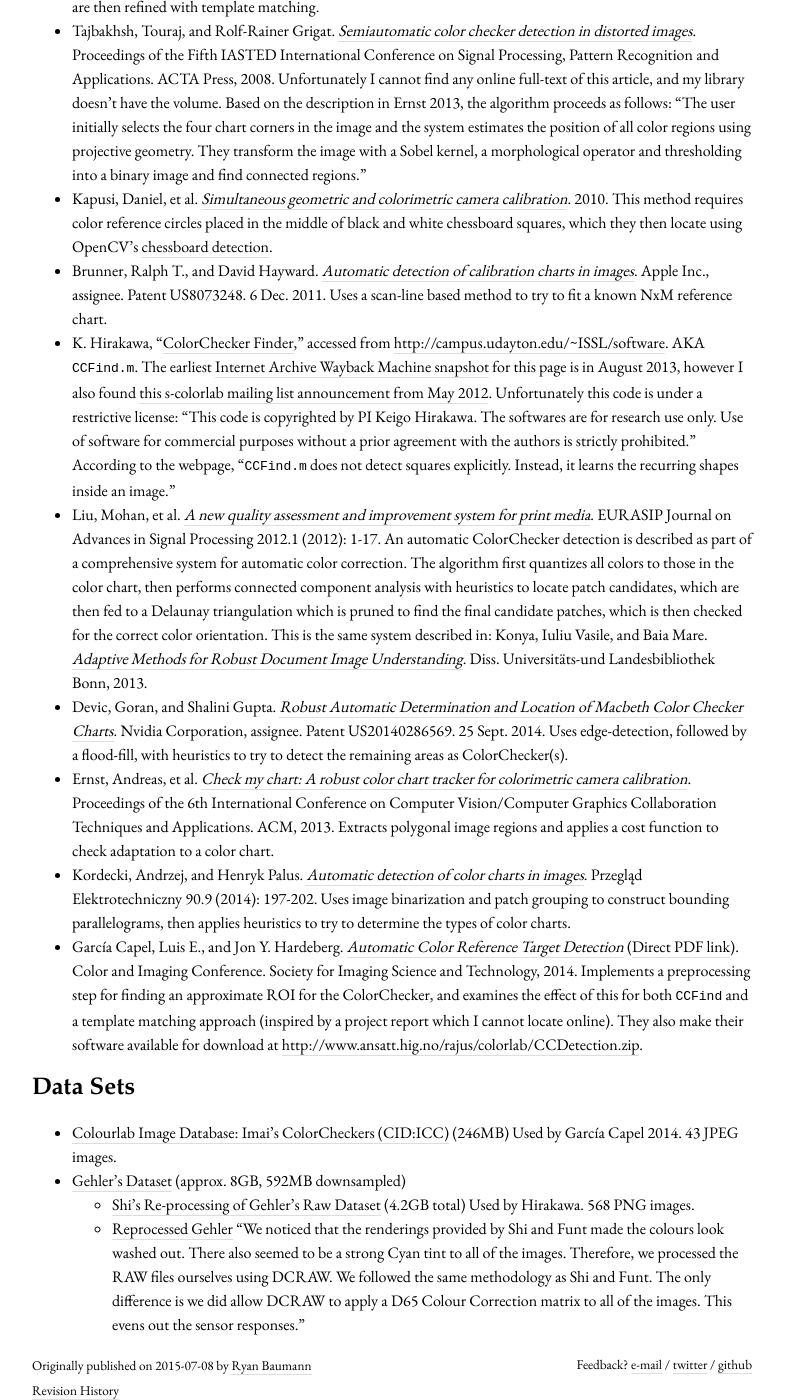
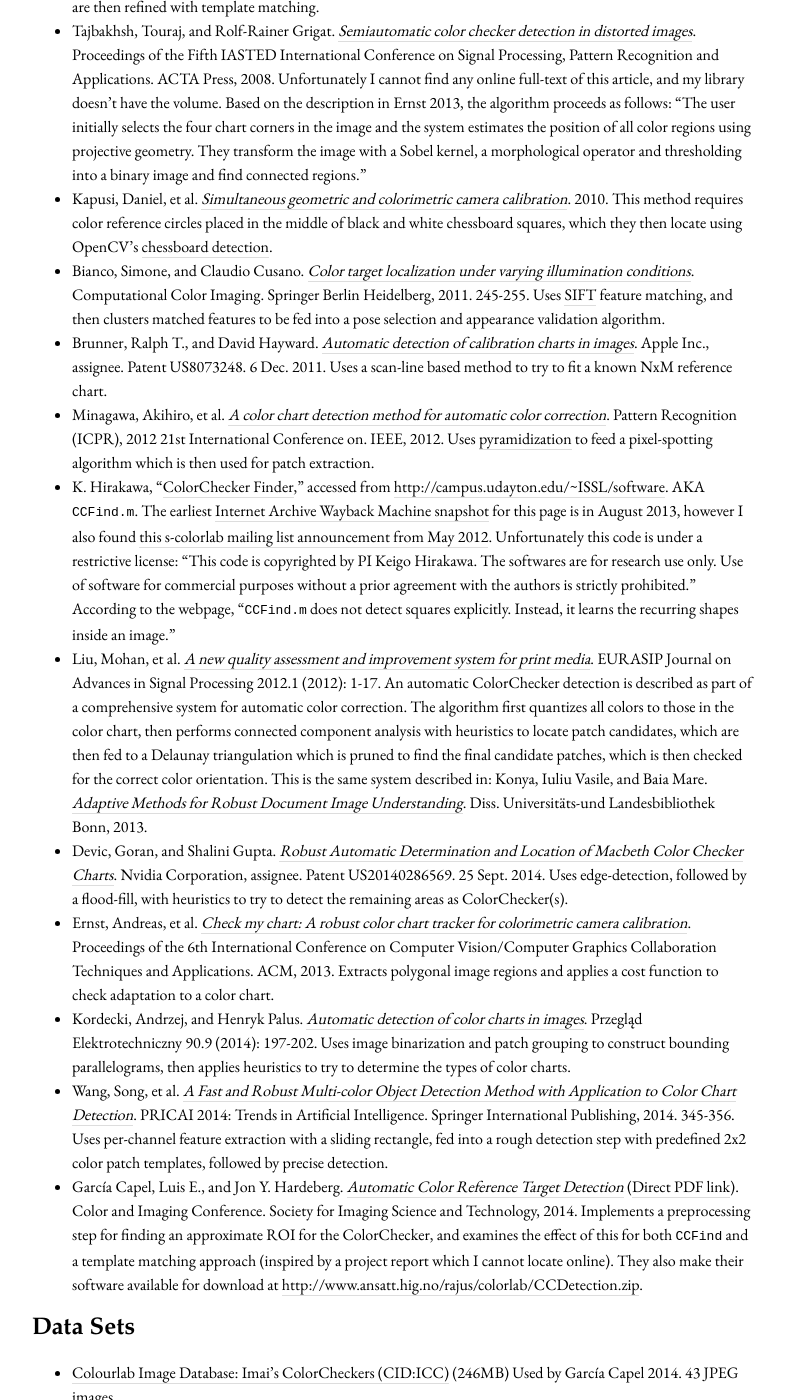
Before and after one commit to ryanfb/etc, a Jekyll site: the page built from _posts/2015-07-08-automatic_colorchecker_detection.md, in a window 1280 px wide and 1400 px high, scrolled down 534 px. Shown: the whole window, without its empty margins (248-1033 px from the left). Built offline with Jekyll 4.4.1, drawn with Linux system fonts in a browser that asks for light colours; nearby versions of some CDN libraries.

Commit message:
Add links from Gabriel Bernacki

```diff
--- a/_posts/2015-07-08-automatic_colorchecker_detection.md
+++ b/_posts/2015-07-08-automatic_colorchecker_detection.md
@@ -14,8 +14,12 @@ I recently decided to briefly revisit this problem and see if any additional wor
   Unfortunately I cannot find any online full-text of this article, and my library doesn't have the volume. Based on the description in Ernst 2013, the algorithm proceeds as follows: "The user initially selects the four chart corners in the image and the system estimates the position of all color regions using projective geometry. They transform the image with a Sobel kernel, a morphological operator and thresholding into a binary image and find connected regions."
 * Kapusi, Daniel, et al. [*Simultaneous geometric and colorimetric camera calibration*](http://germancolorgroup.de/html/Vortr_10_pdf/08_FWS_Bildrobo_8_87-94.pdf). 2010.
   This method requires color reference circles placed in the middle of black and white chessboard squares, which they then locate using OpenCV's [chessboard detection](https://en.wikipedia.org/wiki/Chessboard_detection).
+* Bianco, Simone, and Claudio Cusano. [*Color target localization under varying illumination conditions*](http://link.springer.com/chapter/10.1007/978-3-642-20404-3_19). Computational Color Imaging. Springer Berlin Heidelberg, 2011. 245-255.
+  Uses [SIFT](https://en.wikipedia.org/wiki/Scale-invariant_feature_transform) feature matching, and then clusters matched features to be fed into a pose selection and appearance validation algorithm.
 * Brunner, Ralph T., and David Hayward. [*Automatic detection of calibration charts in images*](https://www.google.com/patents/US8073248). Apple Inc., assignee. Patent US8073248. 6 Dec. 2011.
   Uses a scan-line based method to try to fit a known NxM reference chart.
+* Minagawa, Akihiro, et al. [*A color chart detection method for automatic color correction*](http://ieeexplore.ieee.org/xpl/articleDetails.jsp?reload=true&tp=&arnumber=6460529&url=http%3A%2F%2Fieeexplore.ieee.org%2Fxpls%2Fabs_all.jsp%3Farnumber%3D6460529). Pattern Recognition (ICPR), 2012 21st International Conference on. IEEE, 2012.
+  Uses [pyramidization](https://en.wikipedia.org/wiki/Pyramid_(image_processing)) to feed a pixel-spotting algorithm which is then used for patch extraction.
 * K. Hirakawa, “[ColorChecker Finder](http://campus.udayton.edu/~ISSL/index.php/research/ccfind/),” accessed from <http://campus.udayton.edu/~ISSL/software>. AKA `CCFind.m`.
   The earliest [Internet Archive Wayback Machine snapshot](https://web.archive.org/web/20130315000000*/http://campus.udayton.edu/~ISSL/index.php/research/ccfind/) for this page is in August 2013, however I also found [this s-colorlab mailing list announcement from May 2012](https://list.hig.no/pipermail/s-colorlab/2012-May/000141.html). Unfortunately this code is under a restrictive license: "This code is copyrighted by PI Keigo Hirakawa. The softwares are for research use only. Use of software for commercial purposes without a prior agreement with the authors is strictly prohibited." According to the webpage, "`CCFind.m` does not detect squares explicitly. Instead, it learns the recurring shapes inside an image."
 * Liu, Mohan, et al. [*A new quality assessment and improvement system for print media*](http://asp.eurasipjournals.com/content/2012/1/109). EURASIP Journal on Advances in Signal Processing 2012.1 (2012): 1-17.
@@ -27,6 +31,8 @@ I recently decided to briefly revisit this problem and see if any additional wor
   Extracts polygonal image regions and applies a cost function to check adaptation to a color chart.
 * Kordecki, Andrzej, and Henryk Palus. [*Automatic detection of color charts in images*](http://www.red.pe.org.pl/articles/2014/9/49.pdf). Przegląd Elektrotechniczny 90.9 (2014): 197-202.
   Uses image binarization and patch grouping to construct bounding parallelograms, then applies heuristics to try to determine the types of color charts.
+* Wang, Song, et al. *[A Fast and Robust Multi-color Object Detection Method with Application to Color Chart Detection](https://books.google.com/books?id=1vdWBQAAQBAJ&lpg=PA356&dq=bianco%20cusano%20color%20target%20localization&pg=PA350#v=onepage&q=bianco%20cusano%20color%20target%20localization&f=false)*. PRICAI 2014: Trends in Artificial Intelligence. Springer International Publishing, 2014. 345-356.
+  Uses per-channel feature extraction with a sliding rectangle, fed into a rough detection step with predefined 2x2 color patch templates, followed by precise detection.
 * García Capel, Luis E., and Jon Y. Hardeberg. [*Automatic Color Reference Target Detection*](http://www.ingentaconnect.com/content/ist/cic/2014/00002014/00002014/art00020) ([Direct PDF link](http://colorlab.no/content/download/46569/721683/file/2014_CIC22_GARCIACAPEL_PG119.pdf)). Color and Imaging Conference. Society for Imaging Science and Technology, 2014.
   Implements a preprocessing step for finding an approximate ROI for the ColorChecker, and examines the effect of this for both `CCFind` and a template matching approach (inspired by a project report which I cannot locate online). They also make their software available for download at <http://www.ansatt.hig.no/rajus/colorlab/CCDetection.zip>.
 
```
